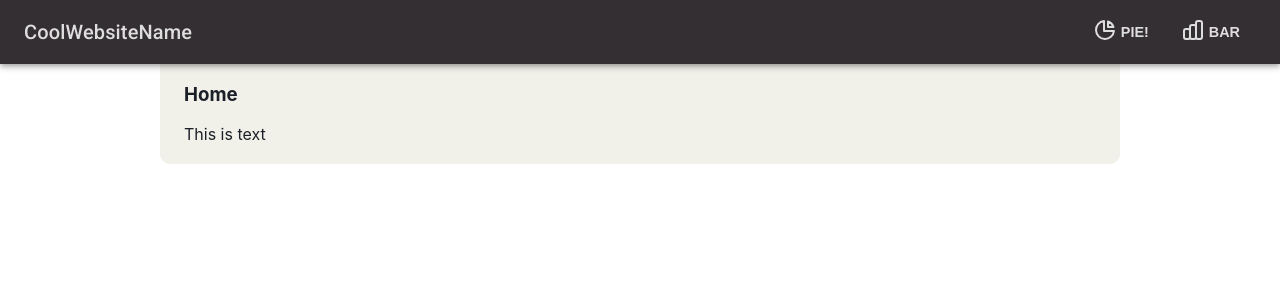
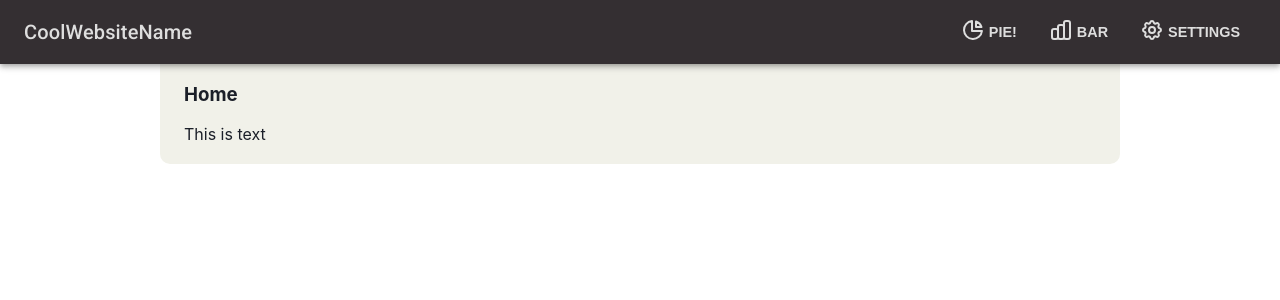
Before and after one commit to dotClique/project2-it2810, a React (Create React App) app: page / in a window 1280 px wide. Shown: the top 300 px of the page. Built offline with nearby package versions, Linux system fonts and the light colour scheme.

Commit message:
feat: Add settings button to NavBar

```diff
--- a/src/App.tsx
+++ b/src/App.tsx
@@ -1,17 +1,23 @@
 import { ThemeProvider } from '@material-ui/styles';
+import { useState } from 'react';
 import { BrowserRouter as Router, Route, Switch } from 'react-router-dom';
 import './App.css';
 import NavBar from './components/NavBar';
+import { OpenSettingsContext } from './helpers/context';
 import { backgroundTheme } from './helpers/themes';
+import BarChartPage from './pages/BarChartPage';
 import Home from './pages/Home/index';
 import PieChartPage from './pages/PieChartPage';
-import BarChartPage from './pages/BarChartPage';
+import SettingsPage from './pages/SettingsPage/index';
 
 function App() {
+  const [openSettings, setOpenSettings] = useState(false);
   return (
     <div className="App">
+      <OpenSettingsContext.Provider value={[openSettings, setOpenSettings]}>
         <ThemeProvider theme={backgroundTheme}>
           <NavBar title="CoolWebsiteName" />
+          <SettingsPage open={openSettings} onClose={() => setOpenSettings(false)} />
           <Router>
             <Switch>
               <Route exact path="/">
@@ -26,6 +32,7 @@ function App() {
             </Switch>
           </Router>
         </ThemeProvider>
+      </OpenSettingsContext.Provider>
     </div>
   );
 }
--- a/src/components/IconLink/index.tsx
+++ b/src/components/IconLink/index.tsx
@@ -1,18 +1,19 @@
-import useStyles from './styles';
 import { Link } from '@material-ui/core';
 import { ReactNode } from 'react';
+import useStyles from './styles';
 
 type IconLinkProps = {
   title: string;
   icon: ReactNode;
-  url: string;
+  url?: string;
+  onClick?: () => void;
 };
 
 export default function IconLink(props: IconLinkProps) {
   const classes = useStyles();
 
   return (
-    <Link href={props.url} underline="none" className={classes.container}>
+    <Link href={props.url} underline="none" className={classes.container} onClick={props.onClick}>
       <div className={classes.icon}>{props.icon}</div>
       <div className={classes.text}>{props.title}</div>
     </Link>
--- a/src/components/NavBar/index.tsx
+++ b/src/components/NavBar/index.tsx
@@ -1,19 +1,20 @@
-import { MouseEvent, useState } from 'react';
+import { ChartBarIcon, ChartPieIcon, CogIcon } from '@heroicons/react/outline';
+import { MenuIcon } from '@heroicons/react/solid';
 import {
   AppBar,
   IconButton,
   Link,
+  Menu,
   MenuItem,
-  Menu,
   Toolbar,
   Typography,
   useMediaQuery,
   useTheme,
 } from '@material-ui/core';
-import { MenuIcon } from '@heroicons/react/solid';
+import { MouseEvent, useContext, useState } from 'react';
+import { OpenSettingsContext } from '../../helpers/context';
+import IconLink from '../IconLink';
 import useStyles from './styles';
-import IconLink from '../IconLink';
-import { ChartBarIcon, ChartPieIcon } from '@heroicons/react/outline';
 
 type MenuProps = {
   title: string;
@@ -33,6 +34,7 @@ export default function NavBar(props: MenuProps) {
   const theme = useTheme();
   const classes = useStyles();
   const isMobile = useMediaQuery(theme.breakpoints.down('sm'));
+  const [, setOpenSettings] = useContext(OpenSettingsContext);
 
   return (
     <div>
@@ -66,12 +68,20 @@ export default function NavBar(props: MenuProps) {
                 <Link underline="none" href={'/bar'}>
                   <MenuItem className={classes.menuItem}>Bar</MenuItem>
                 </Link>
+                <MenuItem className={classes.menuItem} onClick={() => setOpenSettings(true)}>
+                  Settings
+                </MenuItem>
               </Menu>
             </>
           ) : (
             <div className={classes.linkContainer}>
               <IconLink url={'pie'} title={'Pie!'} icon={<ChartPieIcon />} />
               <IconLink url={'bar'} title={'Bar'} icon={<ChartBarIcon />} />
+              <IconLink
+                title={'settings'}
+                icon={<CogIcon />}
+                onClick={() => setOpenSettings(true)}
+              />
             </div>
           )}
         </Toolbar>
--- /dev/null
+++ b/src/helpers/context.ts
@@ -0,0 +1,5 @@
+import { createContext, Dispatch, SetStateAction } from 'react';
+
+type OpenSettingsContextType = [boolean, Dispatch<SetStateAction<boolean>>];
+
+export const OpenSettingsContext = createContext<OpenSettingsContextType>([false, () => {}]);
--- /dev/null
+++ b/src/pages/SettingsPage/index.tsx
@@ -0,0 +1,14 @@
+import Popup from '../../components/Popup';
+
+type SettingsPageProps = {
+  open: boolean;
+  onClose: () => void;
+};
+
+export default function SettingsPage(props: SettingsPageProps) {
+  return (
+    <Popup title="Settings" open={props.open} onClose={props.onClose} maxWidth="sm">
+      <div>Here comes the settings page</div>
+    </Popup>
+  );
+}
```
Lines whose indentation alone changed are shown as unchanged.
